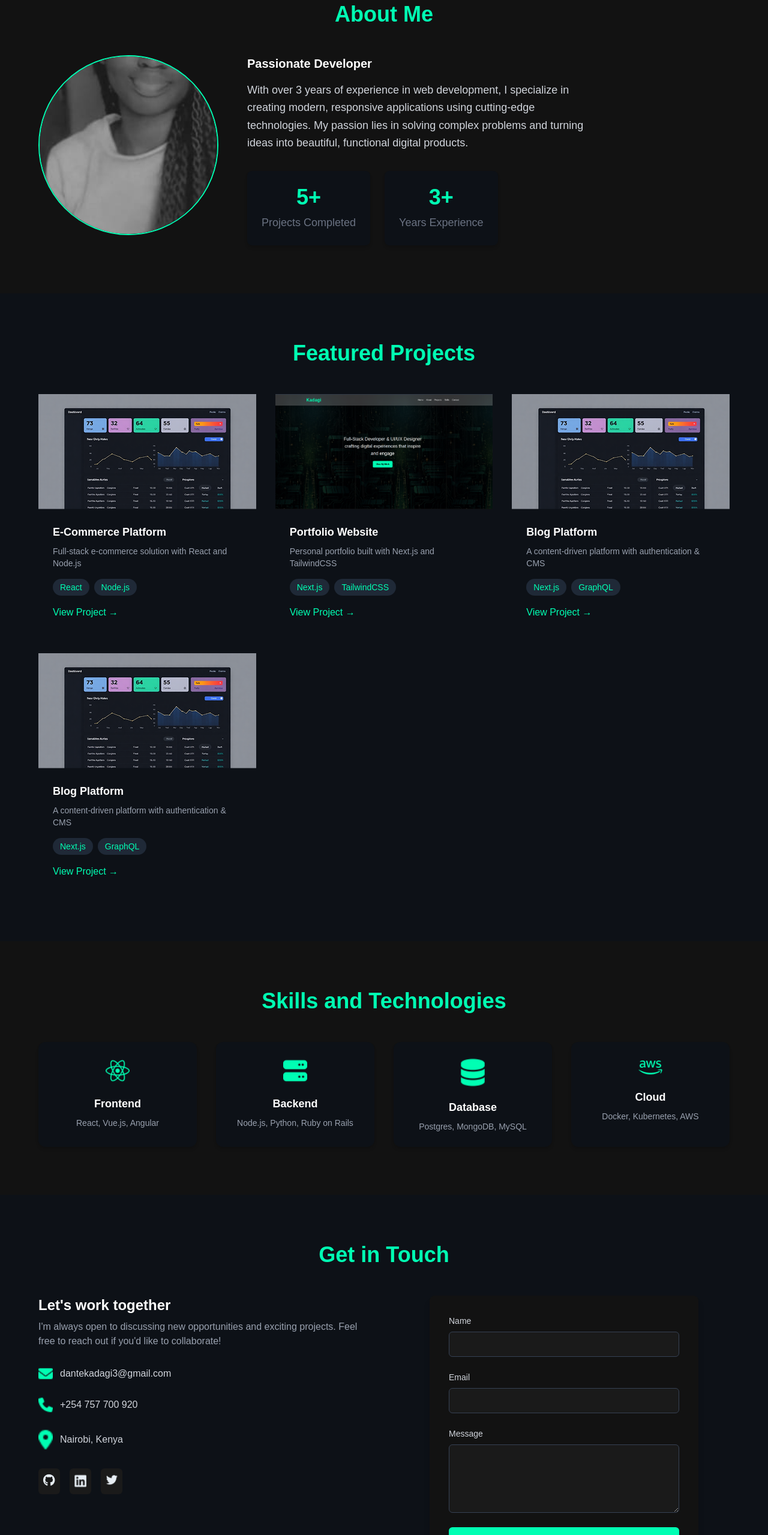
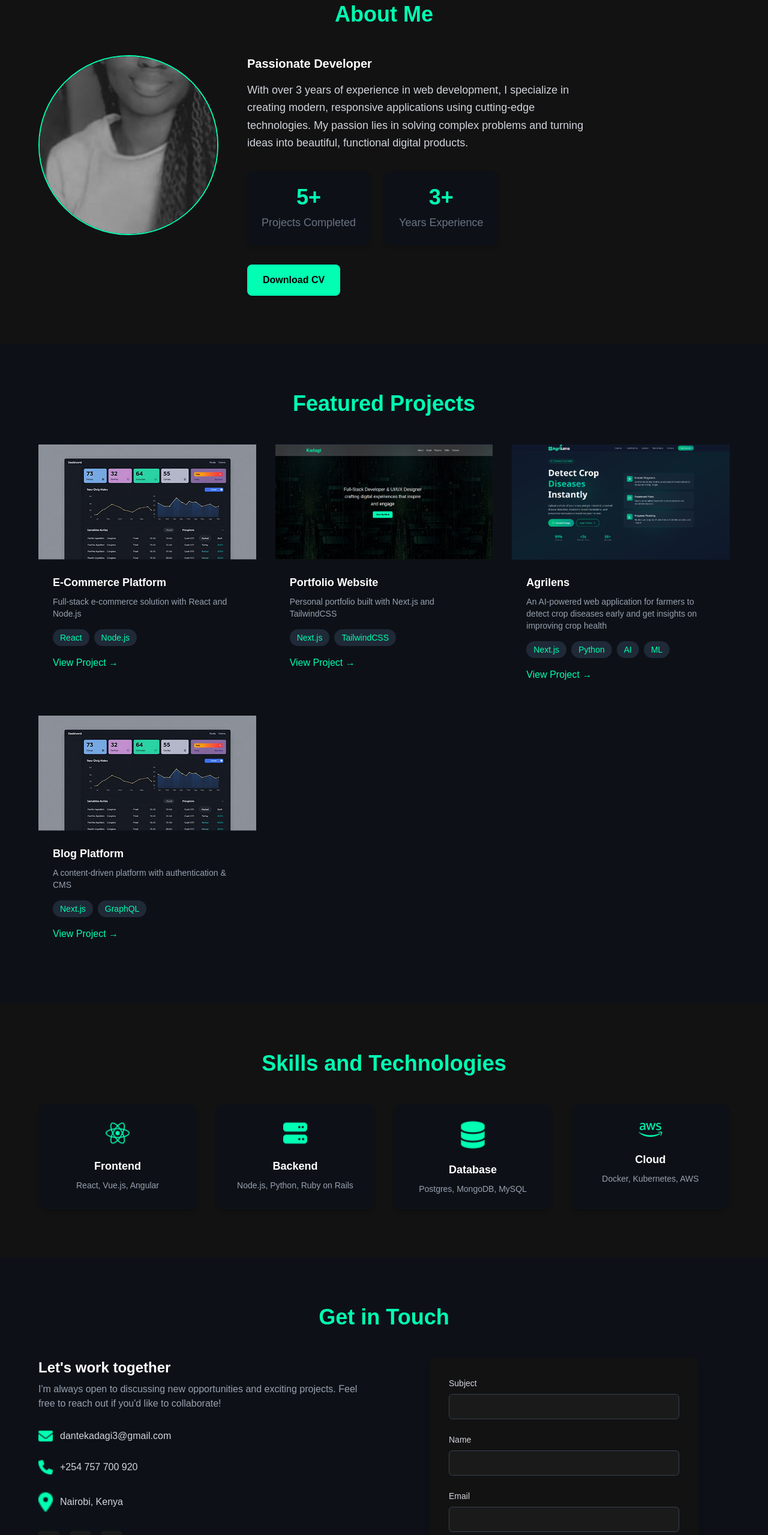
Before and after one commit to dantekadagi3/portfolio, a Next.js app: page / in a window 1280 px wide. Shown: the part 876-3435 px from the top of the page at 60% size. Built offline with nearby package versions, Linux system fonts and the light colour scheme.

Commit message:
added download functionality and another project

```diff
--- a/app/components/MyForm.tsx
+++ b/app/components/MyForm.tsx
@@ -2,6 +2,18 @@ export default function MyForm() {
   return (
     <div className="max-w-md mx-auto bg-[#121212] p-8 rounded-lg shadow-lg">
       <form action="" className="space-y-6">
+
+        <div className="flex flex-col">
+          <label htmlFor="subject" className="mb-2 text-sm font-medium text-gray-300">
+            Subject
+          </label>
+          <input
+            type="text"
+            id="subject"
+            name="subject"
+            className="bg-[#1A1A1A] border border-gray-700 text-white rounded-md px-4 py-2 focus:outline-none focus:ring-2 focus:ring-[#00FFB3]"
+          />
+        </div>
         {/* Name */}
         <div className="flex flex-col">
           <label htmlFor="name" className="mb-2 text-sm font-medium text-gray-300">
--- a/app/components/ProjectCard.tsx
+++ b/app/components/ProjectCard.tsx
@@ -46,6 +46,7 @@ export default function ProjectCard({ title, description, image, tags, link }: P
         {/* Link */}
         <a
           href={link}
+          target='_blank'
           className="mt-4 inline-block text-[#00FFB3] font-medium hover:underline items-center gap-1"
         >
           View Project <span>→</span>
--- a/app/page.tsx
+++ b/app/page.tsx
@@ -3,6 +3,7 @@ import AboutCard from "./components/AboutCards";
 import MyForm from "./components/MyForm";
 import ProjectCard from "./components/ProjectCard";
 import SkillsCard from "./components/SkillsCard";
+import Link from "next/link";
 
 export default function Home() {
   return (
@@ -41,13 +42,12 @@ export default function Home() {
 
           <div className="flex flex-col md:flex-row items-center md:items-start gap-12">
             {/* Profile Image */}
-            <div className="flex-shrink-0">
+            <div className="relative w-[300px] h-[300px]">
               <Image
                 src="/Dante.jpeg"
                 alt="Profile Picture"
-                width={388}
-                height={388}
-                className="w-[300px] h-[300px] rounded-full border-2 border-[#00FFB3] mx-auto md:mx-0 object-cover"
+                fill
+                className="rounded-full border-2 border-[#00FFB3] object-cover"
                 priority
               />
             </div>
@@ -71,8 +71,23 @@ export default function Home() {
                 <AboutCard value={5} description="Projects Completed" />
                 <AboutCard value={3} description="Years Experience" />
               </div>
+
+              <div>
+                <div>
+               <a
+    href="/Dante_Kadagi_CV.pdf"
+    download
+    className="mt-8 inline-block px-6 py-3 bg-[#00FFB3] text-black font-semibold rounded-lg shadow-md border-2 border-transparent hover:bg-transparent hover:text-[#00FFB3] hover:border-[#00FFB3] transition duration-300"
+  >
+    Download CV
+  </a>
             </div>
+            </div>
+            </div>
+
+
           </div>
+
         </div>
       </section>
 
@@ -98,14 +113,14 @@ export default function Home() {
               description="Personal portfolio built with Next.js and TailwindCSS"
               image="/portfolio.png"
               tags={["Next.js", "TailwindCSS"]}
-              link="#"
+              link="https://dantekadagi.netlify.app/"
             />
             <ProjectCard
-              title="Blog Platform"
-              description="A content-driven platform with authentication & CMS"
-              image="/e-commerce.png"
-              tags={["Next.js", "GraphQL"]}
-              link="#"
+              title="Agrilens"
+              description="An AI-powered web application for farmers to detect crop diseases early and get insights on improving crop health"
+              image="/agrilens.png"
+              tags={["Next.js", "Python","AI","ML"]}
+              link="https://agrilens-frontend.vercel.app"
             />
               <ProjectCard
               title="Blog Platform"
```
Also changed, not shown: public/agrilens.png (added), 1 other file (tests, documents, lock files or other folders).
